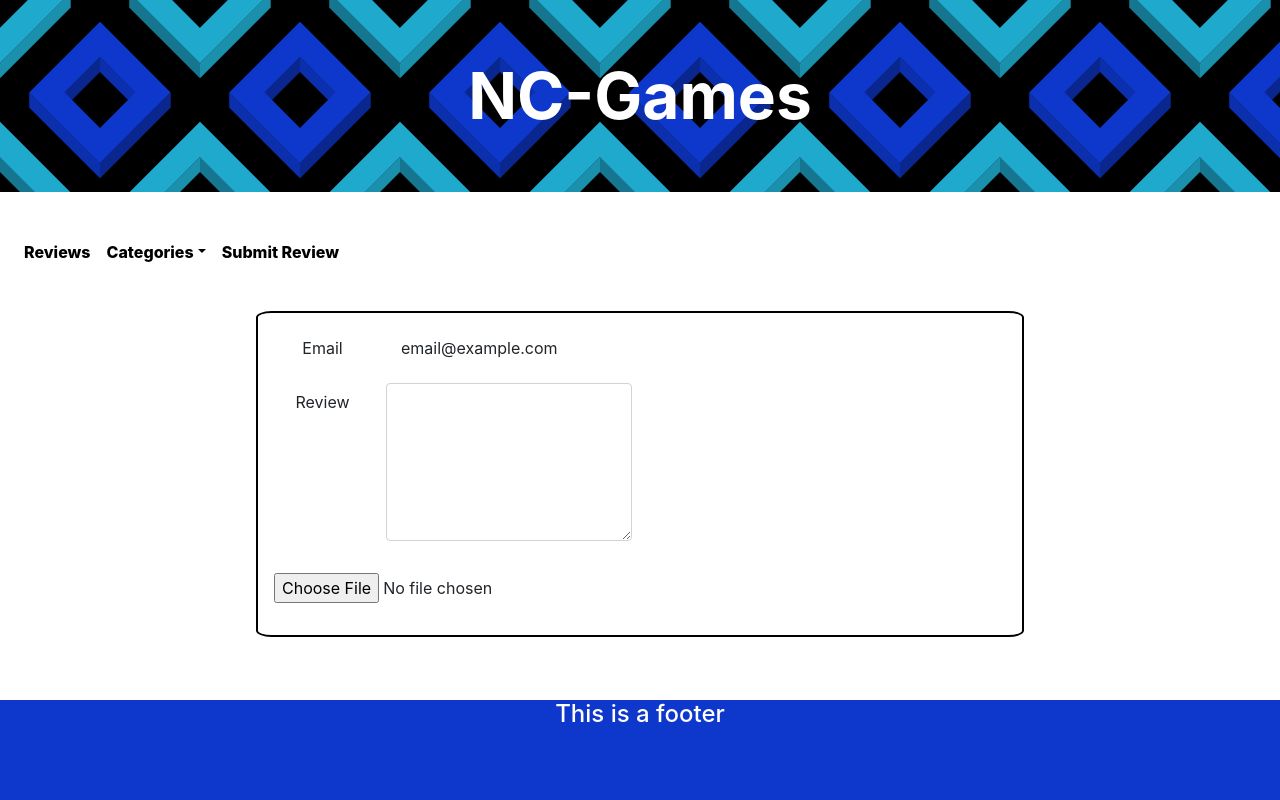
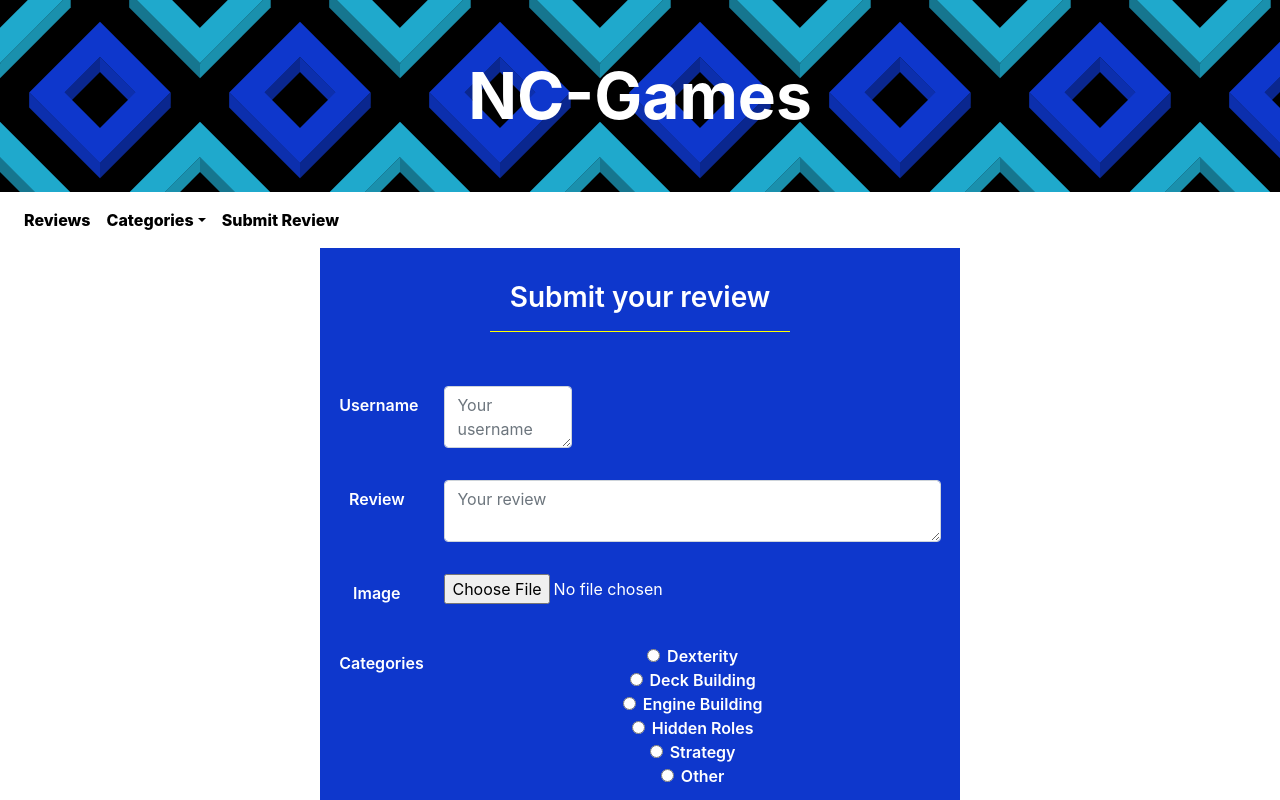
Before and after one commit to juliettecurran/nc-games, a React (Create React App) app: page /new-review in a window 1280 px wide. Shown: the top 800 px of the page. Built offline with nearby package versions, Linux system fonts and the light colour scheme.

Commit message:
Added comments section to single review pages

```diff
--- a/src/App.css
+++ b/src/App.css
@@ -4,8 +4,9 @@
   grid-template-columns: 100%;
   grid-template-rows: min-content auto;
   grid-template-areas: 'header' 'content';
-  min-height: 100vh;
+
   background-color: white;
+  height: 100vh;
 }
 
 svg {
@@ -106,11 +107,6 @@ Navbar {
   border: 1px solid black;
 }
 
-.Footer {
-  background-color: #0e37cc;
-  color: white;
-}
-
 ul {
   list-style: none;
 }
--- a/src/App.js
+++ b/src/App.js
@@ -27,7 +27,6 @@ function App() {
             <CategoryList />
           </Route>
           <Route path='/reviews/category/:category_slug'>
-            <Filter />
             <AllReviews selectedCategory={selectedCategory} />
           </Route>
           <Route exact path='/reviews/:review_id'>
--- a/src/Components/Post/NewReviewForm.jsx
+++ b/src/Components/Post/NewReviewForm.jsx
@@ -1,5 +1,6 @@
 import React from 'react';
 import Form from 'react-bootstrap/Form';
+import Button from 'react-bootstrap/Button';
 import Col from 'react-bootstrap/Col';
 import Row from 'react-bootstrap/Row';
 import '././newReviewForm.css';
@@ -8,25 +9,89 @@ const NewReviewForm = () => {
   return (
     <div>
       <Form className='postReviewForm'>
-        <Form.Group as={Row} className='mb-3' controlId='formPlaintextEmail'>
-          <Form.Label column sm='2'>
-            Email
+        <h3>Submit your review</h3>
+        <hr></hr>
+        <Form.Group as={Row} className='mb-3' controlId='formHorizontalEmail'>
+          <Form.Label column sm={2}>
+            Username
           </Form.Label>
-          <Col sm='10'>
-            <Form.Control plaintext readOnly defaultValue='email@example.com' />
+          <Col sm={3}>
+            <Form.Control as='textarea' placeholder='Your username' />
           </Col>
         </Form.Group>
 
-        <Form.Group as={Row} className='mb-3' controlId='formPlaintextPassword'>
-          <Form.Label column sm='2'>
+        <Form.Group
+          as={Row}
+          className='mb-3'
+          controlId='formHorizontalPassword'
+        >
+          <Form.Label column sm={2}>
             Review
           </Form.Label>
-          <Form.Group className='mb-3' controlId='exampleForm.ControlTextarea1'>
-            <Form.Control as='textarea' rows={6} />
+          <Col sm={10}>
+            <Form.Control as='textarea' placeholder='Your review' />
+          </Col>
+        </Form.Group>
+        <Form.Group as={Row} className='mb-3' controlId='formFile'>
+          <Form.Label column sm={2}>
+            Image
+          </Form.Label>
+          <Col sm={10}>
+            <Form.Control type='file' />
+          </Col>
+        </Form.Group>
+        <fieldset>
+          <Form.Group as={Row} className='mb-3'>
+            <Form.Label as='legend' column sm={2}>
+              Categories
+            </Form.Label>
+            <Col sm={10}>
+              <Form.Check
+                type='radio'
+                label='Dexterity'
+                name='formHorizontalRadios'
+                id='formHorizontalRadios1'
+              />
+              <Form.Check
+                type='radio'
+                label='Deck Building'
+                name='formHorizontalRadios'
+                id='formHorizontalRadios2'
+              />
+              <Form.Check
+                type='radio'
+                label='Engine Building'
+                name='formHorizontalRadios'
+                id='formHorizontalRadios2'
+              />
+              <Form.Check
+                type='radio'
+                label='Hidden Roles'
+                name='formHorizontalRadios'
+                id='formHorizontalRadios3'
+              />
+              <Form.Check
+                type='radio'
+                label='Strategy'
+                name='formHorizontalRadios'
+                id='formHorizontalRadios3'
+              />
+              <Form.Check
+                type='radio'
+                label='Other'
+                name='formHorizontalRadios'
+                id='formHorizontalRadios3'
+              />
+            </Col>
           </Form.Group>
-        </Form.Group>
-        <Form.Group controlId='formFile' className='mb-3'>
-          <Form.Control type='file' />
+        </fieldset>
+
+        <Form.Group as={Row} className='mb-3'>
+          <Col sm={{ span: 10, offset: 2 }}>
+            <Button className='submitBtn' type='submit'>
+              Submit
+            </Button>
+          </Col>
         </Form.Group>
       </Form>
     </div>
--- a/src/Components/Post/newReviewForm.css
+++ b/src/Components/Post/newReviewForm.css
@@ -1,7 +1,34 @@
 .postReviewForm {
   margin: auto;
-  width: 60%;
-  border: 2px solid black;
-  padding: 1em;
-  border-radius: 2%;
+  width: 50%;
+  background-color: #0e37cc;
+  padding: 1.2em;
+  padding-bottom: 4em;
+  color: white;
+  font-weight: 600;
+  margin-bottom: 5em;
 }
+
+hr {
+  border: 0;
+  clear: both;
+  display: block;
+  width: 50%;
+  background-color: #ffff00;
+  height: 1px;
+  margin-bottom: 2.4em;
+}
+
+h3 {
+  padding-top: 0.5em;
+  font-weight: 600;
+}
+
+.submitBtn {
+  color: white;
+  font-weight: 600;
+}
+
+.mb-3 {
+  padding-top: 1em;
+}
--- a/src/Components/ReviewByID/SingleReview.jsx
+++ b/src/Components/ReviewByID/SingleReview.jsx
@@ -4,19 +4,28 @@ import { Button } from 'react-bootstrap';
 import { useParams } from 'react-router-dom';
 import useVote from '../../Hooks/useVote';
 import heartDice from '../../imgs/heartDice.svg';
+import { getComments } from '../../utils/api';
 
 const SingleReview = () => {
   const [singleReview, setSingleReview] = useState({});
   const { vote, incrementVote } = useVote(0);
   const { review_id } = useParams();
+  const [comments, setComments] = useState([]);
+
   useEffect(() => {
-    console.log('in useEffect for ID');
+    console.log('in useEffect for ID: single reviews');
     return axios
       .get(`https://games-juliette.herokuapp.com/api/reviews/${review_id}`)
       .then((response) => {
         console.log(response, '<-- singlereview response');
         setSingleReview(response.data.review);
       });
+  }, [review_id]);
+
+  useEffect(() => {
+    getComments(review_id).then((commentsFromApi) => {
+      setComments(commentsFromApi);
+    });
   }, [review_id]);
 
   return (
@@ -43,6 +52,22 @@ const SingleReview = () => {
           onClick={incrementVote}
         />
       </div>
+
+      <div className='comments'>
+        <ul className='commentList'>
+          {comments.map((comment) => {
+            return (
+              <li key={comment.comment_id}>
+                <p>
+                  {comment.author} - {comment.body}
+                </p>
+                <p> posted at {comment.created_at}</p>
+                <p>{comment.votes}</p>
+              </li>
+            );
+          })}
+        </ul>
+      </div>
     </div>
   );
 };
--- /dev/null
+++ b/src/Components/Shared/Footer.css
@@ -0,0 +1,10 @@
+.Footer {
+  background-color: black;
+  max-height: 5em;
+  min-height: 5em;
+  color: white;
+}
+
+h4 {
+  margin: auto;
+}
--- a/src/Components/Shared/Footer.jsx
+++ b/src/Components/Shared/Footer.jsx
@@ -1,4 +1,5 @@
 import React from 'react';
+import '././Footer.css';
 
 const Footer = () => {
   return (
--- a/src/Components/Shared/Navigation.jsx
+++ b/src/Components/Shared/Navigation.jsx
@@ -27,12 +27,7 @@ const Navigation = () => {
             <NavDropdown.Item href='/reviews/category/engine-building'>
               Engine Building
             </NavDropdown.Item>
-            <NavDropdown.Item href='/reviews/category/role-and-write'>
-              Roll And Write
-            </NavDropdown.Item>
-            <NavDropdown.Item href='/reviews/category/category/push-your-luck'>
-              Push Your Luck
-            </NavDropdown.Item>
+
             <NavDropdown.Item href='/reviews/category/hidden-roles'>
               Hidden Roles
             </NavDropdown.Item>
--- a/src/utils/api.js
+++ b/src/utils/api.js
@@ -22,10 +22,8 @@ export const getCategories = async () => {
   return data;
 };
 
-/* export const getReviews = async (category) => {
-  const { data } = await gamesApi.get('/reviews', {
-    params: { category: category }
-  });
-  return data.reviews;
-};,
-} */
+export const getComments = async (review_id) => {
+  const { data } = await reviewsApi.get(`/reviews/${review_id}/comments`);
+  console.log(data.comments, 'COMMENTS');
+  return data.comments;
+};
```
Also changed, not shown: src/Components/scrap.txt.
